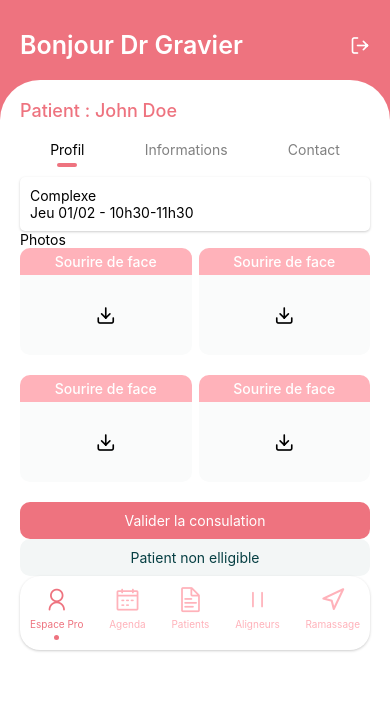
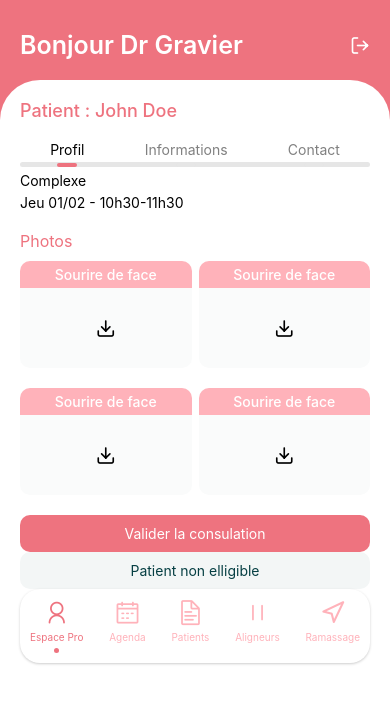
Before and after one commit to LouizD/j-test, a React Native app: screen /Home in a window 390 px wide. Shown: the top 704 px of the page. Built offline with nearby package versions, Linux system fonts and the light colour scheme.

Commit message:
update: remove carInfo component on PatientInfo, style title on Home screen

```diff
--- a/src/_var.js
+++ b/src/_var.js
@@ -5,7 +5,8 @@ const colors = {
   white: "#FFF",
   black: '#000',
   green1: '#F3F6F6',
-  green2: '#063F43'
+  green2: '#063F43',
+  grey: '#E6E6E6'
 }
 
 const dummyData = {
--- a/src/components/PatientInfo/PatientInfo.js
+++ b/src/components/PatientInfo/PatientInfo.js
@@ -10,38 +10,36 @@ const PatientInfo = props => {
   const [show, setShow] = useState("profile");
 
   let content = (
-    <CardInfo>
-        <Text>{dummyData.patientStatus}</Text>
-        <Text>{dummyData.patientMeeting}</Text>
-      </CardInfo>
+    <View>
+        <Text style={styleSheet.text}>{dummyData.patientStatus}</Text>
+        <Text style={styleSheet.text}>{dummyData.patientMeeting}</Text>
+      </View>
   )
 
   switch(show) {
     case 'profile':
       content = (
-        <CardInfo>
-            <Text>{dummyData.patientStatus}</Text>
-            <Text>{dummyData.patientMeeting}</Text>
-          </CardInfo>
+        <View>
+            <Text style={styleSheet.text}>{dummyData.patientStatus}</Text>
+            <Text style={styleSheet.text}>{dummyData.patientMeeting}</Text>
+          </View>
       )
     break;
     case 'info':
       content = (
-        <CardInfo>
-          <Text>Informations</Text>
-          <Text>Références : {dummyData.patientId}</Text>
-          <Text>Date de naissance : {dummyData.patientBirthday}</Text>
-          <Text>Âge : {dummyData.patientAge}</Text>
-        </CardInfo>
+        <View>
+          <Text style={styleSheet.text}>Références : {dummyData.patientId}</Text>
+          <Text style={styleSheet.text}>Date de naissance : {dummyData.patientBirthday}</Text>
+          <Text style={styleSheet.text}>Âge : {dummyData.patientAge}</Text>
+        </View>
       )
     break;
     case 'contact':
       content = (
-        <CardInfo>
-          <Text>Contact</Text>
-          <Text>E-mail : {dummyData.patientEmail}</Text>
-          <Text>Téléphone portable : {dummyData.patientPhone}</Text>
-        </CardInfo>
+        <View>
+          <Text style={styleSheet.text}>E-mail : {dummyData.patientEmail}</Text>
+          <Text style={styleSheet.text}>Téléphone portable : {dummyData.patientPhone}</Text>
+        </View>
       )
     break;
   }
@@ -70,6 +68,7 @@ const PatientInfo = props => {
             setShow("contact")
           }}
           value="Contact" />
+          <View style={styleSheet.line}></View>
       </View>
       {content}
     </View>
--- a/src/components/PatientInfo/PatientInfo.style.js
+++ b/src/components/PatientInfo/PatientInfo.style.js
@@ -13,8 +13,22 @@ const styleSheet = StyleSheet.create({
     flexDirection: 'row',
     justifyContent: 'space-around',
     marginTop: 20,
-    marginBottom: 10,
+    //marginBottom: 10,
   },
+  line: {
+    height: 5,
+    width: '100%',
+    backgroundColor: colors.grey,
+    borderRadius: 5,
+    position:'absolute',
+    bottom: 0,
+    left: 0,
+    zIndex: -1
+  },
+  text: {
+    marginTop: 5,
+    color: colors.black
+  }
 });
 
 export default styleSheet;
--- a/src/components/title/Title.js
+++ b/src/components/title/Title.js
@@ -6,7 +6,7 @@ import {colors} from '../../_var'
 
 const Title = props => {
   return (
-    <Text style={styleSheet.textStyle}>
+    <Text style={[styleSheet.textStyle, props.style]}>
       {props.children}
     </Text>
   )
--- a/src/screens/Home.js
+++ b/src/screens/Home.js
@@ -20,7 +20,7 @@ const HomeScreen = ({ navigation }) => {
       </View>
       <View style={styleSheet.container}>
         <PatientInfo />
-        <Text style={styleSheet.title}>Photos</Text>
+        <Title style={styleSheet.title}>Photos</Title>
         <View style={styleSheet.pictures}>
           <PatientPictures />
           <PatientPictures />
--- a/src/screens/Home.style.js
+++ b/src/screens/Home.style.js
@@ -32,6 +32,11 @@ const styleSheet = StyleSheet.create({
     fontSize: 25,
     fontWeight: "600",
   },
+  title: {
+    fontSize: 16,
+    marginTop: 20,
+    marginBottom: 10,
+  },
   pictures: {
     display: 'flex',
     flexDirection: 'row',
```
